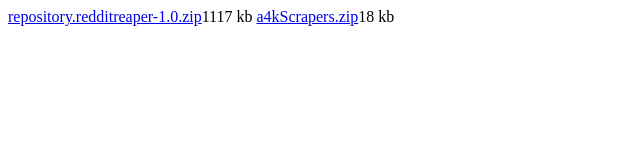
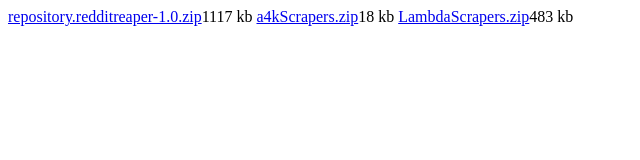
Before and after one commit to reddit-reaper/reddit-reaper.github.io, a plain HTML site: page repo/index.html in a window 1280 px wide. Shown: the whole page, without its empty margins (0-640 px from the left). Drawn offline with Linux system fonts and the light colour scheme.

Commit message:
index update

```diff
--- a/repo/index.html
+++ b/repo/index.html
@@ -1,2 +1,3 @@
 <a href="repository.redditreaper-1.0.zip">repository.redditreaper-1.0.zip</a><td>1117 kb</td>
 <a href="a4kScrapers.zip">a4kScrapers.zip</a><td>18 kb</td>
+<a href="LambdaScrapers.zip">LambdaScrapers.zip</a><td>483 kb</td>
```
